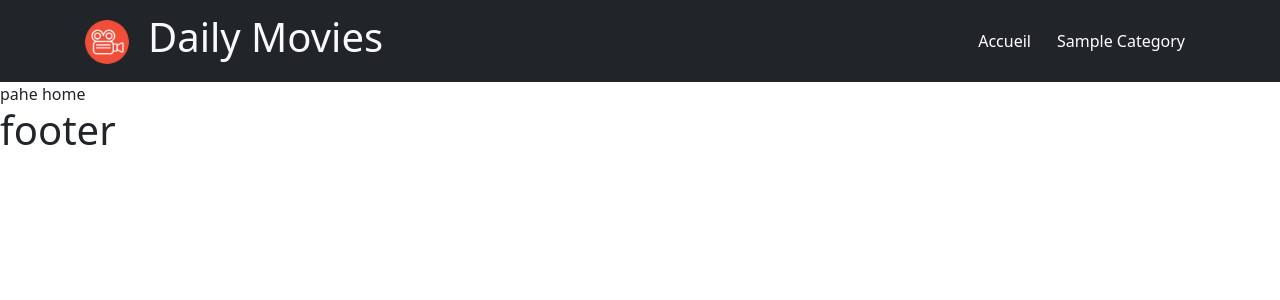
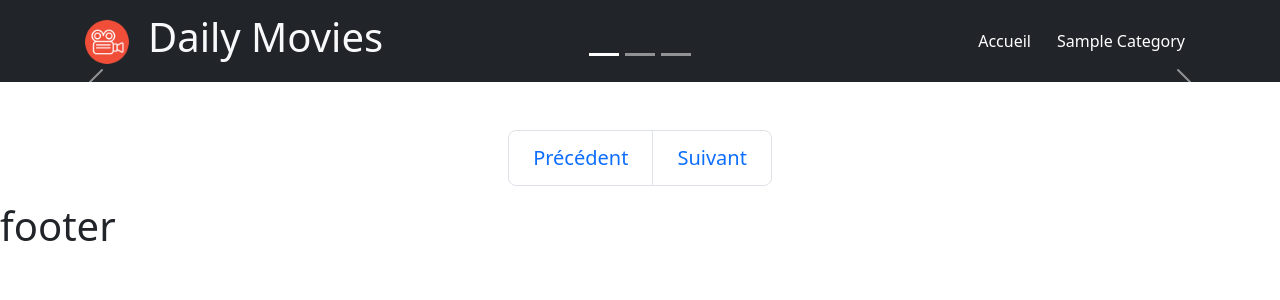
Before and after one commit to moucci/daily-movies, a PHP site: page /home/2 in a window 1280 px wide. Shown: the top 300 px of the page. Run offline with PHP 8.4, Linux system fonts and the light colour scheme; tables that the repository leaves empty or names only in its code hold one stand-in row (values such as "Sample post"); data that the repository does not hold is empty.

Commit message:
add config class + update home views and home controller

```diff
--- /dev/null
+++ b/classes/controllers/Articles.php
@@ -0,0 +1,92 @@
+<?php
+
+namespace classes\controllers;
+
+use classes\Core;
+use classes\Db;
+use PDO;
+
+class Articles extends MainController
+{
+
+    /**
+     * Methode to return all categorie on table caterogies
+     * @return array
+     */
+    public static function getAll(int $page = 1, int $limit = 7, int $offset = 0): array
+    {
+        //GET DB CONNEXION
+        $db = Db::getDb();
+
+        //get data from table
+        $query = "SELECT SQL_CALC_FOUND_ROWS
+                                    art.id ,
+                                    art.title ,
+                                    art.content ,
+                                    art.slug ,
+                                    art.image,
+                                    (DATE_FORMAT(art.date_creation, '%d %b %Y')) as date_creation ,
+                                    usr.nom  ,
+                                    usr.prenom,
+                                    cat.name
+                                    FROM articles as art
+                                    LEFT JOIN users as usr on usr.id = art.user_id
+                                    LEFT JOIN article_categories as art_cat on  art_cat.article_id = art.id
+                                    LEFT JOIN categories as cat on  cat.id = art_cat.categorie_id
+                                    ORDER BY date_creation DESC
+                                    limit :limit offset :offset
+                                    ";
+        //prepare query
+        $req = $db->prepare($query);
+
+        //bind value
+        $req->bindParam(':limit', $limit, PDO::PARAM_INT);
+
+        //get pagination
+        $offset = ($page - 1) * $limit;
+        $req->bindParam(':offset', $offset, PDO::PARAM_INT);
+
+        //execute
+        if (!$req->execute()) {
+            return [
+                "erreur" => $req->errorInfo(),
+            ];
+        }
+        //fetch data
+        $articles = $req->fetchAll(PDO::FETCH_OBJ);
+
+        //get nomber of resulta
+        $totalRowsResult = $db->query("SELECT FOUND_ROWS()");
+        $totalRows = (int)$totalRowsResult->fetchColumn();
+
+        //generate pagination
+        for ($page = 1; $page < ceil($totalRows / $limit); $page++) $pages[] = $page;
+
+        //return results
+        return [
+            "articles" => ($totalRows == 0) ? [] : $articles,
+            "pages" => $pages ?? [],
+        ];
+//        if(!$req->execute()){
+//            return [
+//                "erreur" => $req->errorInfo() ,
+//            ];
+//        }
+//
+//        $categories = $req->fetchAll(PDO::FETCH_OBJ);
+//        $totalResults = $req->rowCount();
+//
+//        $totalRowsResult = $db->query("SELECT FOUND_ROWS()");
+////        $totalRows = $totalRowsResult->fetch_row()[0];
+//        $categories['totalRows'] = $totalRowsResult->fetch(PDO::FETCH_OBJ);
+//
+//
+//
+//
+//
+//        $req->closeCursor();
+//        return $totalResults == 0 ? [] : $categories;
+    }
+
+
+}
--- a/classes/controllers/Categories.php
+++ b/classes/controllers/Categories.php
@@ -16,7 +16,7 @@ class Categories extends MainController
     {
         //GET DB CONNEXION
         $db = Db::getDb();
-        $req = $db->query("SELECT id ,  name as name   FROM categories");
+        $req = $db->query("SELECT id ,  name as name , slug   FROM categories");
         $categories = $req->fetchAll(PDO::FETCH_OBJ);
         $totalResults = $req->rowCount();
         $req->closeCursor();
--- a/classes/controllers/Gestions.php
+++ b/classes/controllers/Gestions.php
@@ -9,8 +9,6 @@ class Gestions extends MainController
 {
     public function __construct()
     {
-
-        Core::var_dump_pre(Routes::getParams()[0]) ;
         MainController::render("gestions") ;
     }
 }
--- a/classes/controllers/Home.php
+++ b/classes/controllers/Home.php
@@ -1,11 +1,21 @@
 <?php
 
 namespace classes\controllers;
+
+use classes\Core;
+use classes\Routes;
 
 class Home extends MainController
 {
     public function __construct()
     {
-        MainController::render("home") ;
+        //get number of page in url
+        $nPage = Routes::getParams()[1] ?? 1;
+
+        //render page
+        MainController::render("home", [
+            "title" => "Bienvenue sur Daily Movies",
+            "items" => Articles::getAll($nPage ,4)
+        ]);
     }
 }
--- a/views/gestions.php
+++ b/views/gestions.php
@@ -8,14 +8,11 @@ use classes\Db;
 
 $db = Db::getDb();
 
-
 $query = "SELECT * FROM `articles`";
 
 $req = $db->query($query);
 
 $articles = $req->fetchAll(PDO::FETCH_ASSOC);
-
-
 
 //on récupère les catégories
 $query = "SELECT * FROM `categories`";
@@ -23,8 +20,6 @@ $query = "SELECT * FROM `categories`";
 $req = $db->query($query);
 
 $categories = $req->fetchAll(PDO::FETCH_ASSOC);
-
-
 
 //ajout d'un article
 $erreurs = [];
--- a/views/header.php
+++ b/views/header.php
@@ -3,12 +3,18 @@
  * Value returned by  catégorieController
  * @var TYPE_NAME $listCats
  */
+//echo "<pre>" ;
+//var_dump($_SESSION);
+//echo "</pre>" ;
+
+
+
 ?>
 <header>
     <nav class="navbar navbar-expand-lg navbar-dark bg-dark">
         <div class="container">
-            <a class="navbar-brand" href="#">
-                <img class="d-inline-block align-text-top" width="50" height="50" src="public/assets/icons/logo.png" alt="">
+            <a class="navbar-brand" href="/home">
+                <img class="d-inline-block align-text-top" width="50" height="50" src="/public/assets/icons/logo.png" alt="">
             </a>
 
             <h1 class=" navbar-brand fs-1 text-light ">Daily Movies</h1>
@@ -18,7 +24,7 @@
             <div class="collapse navbar-collapse justify-content-end" id="navbarNav">
                 <ul class="navbar-nav">
                     <li class="nav-item">
-                        <a class="btn btn-dark text-capitalize font-weight-bold" href="#">Accueil</a>
+                        <a class="btn btn-dark text-capitalize font-weight-bold" href="/home">Accueil</a>
                     </li>
                     <?php $count = min(count($listCats), 6);
                     for ($i = 0; $i < $count; $i++): ?>
--- a/views/home.php
+++ b/views/home.php
@@ -1,2 +1,102 @@
 <?php
-echo "pahe home" ;
+
+use classes\Config;
+use classes\Core;
+use classes\Routes ;
+
+/**
+ * @var $data
+ */
+
+//get number of page
+$nPage = (int) (Routes::getParams()[1] ?? 1 ) ;
+
+//Core::var_dump_pre($data);
+?>
+
+<section id="home-slide">
+    <div id="daily-movies-slider" class=" carousel slide">
+        <div class="carousel-indicators">
+            <button type="button" data-bs-target="#daily-movies-slider" data-bs-slide-to="0" class="active"
+                    aria-current="true"></button>
+            <button type="button" data-bs-target="#daily-movies-slider" data-bs-slide-to="1"></button>
+            <button type="button" data-bs-target="#daily-movies-slider" data-bs-slide-to="2"></button>
+        </div>
+        <div class="carousel-inner">
+            <?php foreach (array_slice($data->items["articles"], 0, 3) as $key => $article): ?>
+                <div class="carousel-item <?= ($key === 0) ? 'active' : '' ?>">
+                    <a href="/article/<?= $article->id . '/' . $article->slug ?>">
+                        <img src="<?= Config::PATCH_IMG_FULL . $article->image ?>" class="d-block w-100" alt="...">
+                    </a>
+                    <div class="carousel-caption d-none d-md-block">
+                        <h1 class="fw-bold " style="text-shadow: #000 0px 0 20px;"><?= $article->title ?></h1>
+                        <p class="fw-bold fs-3"
+                           style="text-shadow: #000 0px 0 20px;"><?= substr($article->content, 0, 255) ?>...</p>
+                    </div>
+                </div>
+            <?php endforeach; ?>
+
+        </div>
+        <button class="carousel-control-prev" type="button" data-bs-target="#daily-movies-slider"
+                data-bs-slide="prev">
+            <span class="carousel-control-prev-icon" aria-hidden="true"></span>
+            <span class="visually-hidden">Previous</span>
+        </button>
+        <button class="carousel-control-next" type="button" data-bs-target="#daily-movies-slider"
+                data-bs-slide="next">
+            <span class="carousel-control-next-icon" aria-hidden="true"></span>
+            <span class="visually-hidden">Next</span>
+        </button>
+    </div>
+
+    <div class="  container-fluid mt-5">
+        <div class="row gx-3">
+            <?php foreach (array_slice($data->items["articles"], 3, 4) as $key => $article): ?>
+                <div class="col-lg-3 col-md-4 col-sm-6">
+                    <article class="card mb-5  ">
+                        <a href="/article/<?= $article->id . '/' . $article->slug ?>">
+                            <img src="<?= Config::PATCH_IMG_FULL . $article->image ?>" class="d-block w-100" alt="...">
+                        </a>
+                        <div class="card-body">
+                            <h4 class="card-title fst-italic   text-capitalize">
+                                <a class="text-decoration-none"
+                                   href="/article/<?= $article->id . '/' . $article->slug ?>">
+                                    <?= $article->title ?>
+                                </a>
+                            </h4>
+
+                            <p class="card-text text-wrap fw-bold ">
+                                <?= substr($article->content, 0, 255) ?>...</p>
+                        </div>
+                        <div class="d-flex text-capitalize px-3  justify-content-between align-items-baseline">
+                            <p class=""> <?= $article->nom ?> <?= $article->prenom ?></p>
+
+                            <p class=" fs-7 fw-light"> Créé le : <?= $article->date_creation ?></p>
+
+                        </div>
+                    </article>
+                </div>
+
+            <?php endforeach; ?>
+        </div>
+    </div>
+
+    <div class="mt-auto">
+        <ul class="pagination pagination-lg justify-content-center">
+<!--            <li class="page-item"><a class="page-link" href="#">Précédent</a></li>-->
+            <?php if($nPage > 1):?>
+                <li class="page-item"><a class="page-link" href="/home/<?= $nPage - 1 ?>">Précédent</a></li>
+            <?php endif?>
+            <?php foreach ($data->items["pages"] as $page): ?>
+
+                <li class="page-item <?= ((int) $nPage === $page ) ? 'active' :'' ?> ">
+                    <a class="page-link " href="/home/<?= $page ?>"><?= $page ?></a>
+                </li>
+            <?php endforeach; ?>
+            <?php if(count($data->items["pages"]) !== $nPage ):?>
+                <li class="page-item"><a class="page-link" href="/home/<?= $nPage + 1 ?>">Suivant</a></li>
+            <?php endif?>
+        </ul>
+    </div>
+
+</section>
```
Also changed, not shown: classes/Config.php (added, +15 -0 lines), public/assets/images/full/.htaccess (deleted), public/assets/images/full/5983631.jpg (added), public/assets/images/full/5983632.jpg (added), public/assets/images/full/5983633.jpg (added), public/assets/images/full/5983634.jpg (added), public/assets/images/full/5983635.jpg (added), public/assets/images/full/5983636.jpg (added), public/assets/images/square/.htaccess (deleted), public/assets/images/square/5983631.jpg (added), public/assets/images/square/5983632.jpg (added), public/assets/images/square/5983633.jpg (added).
